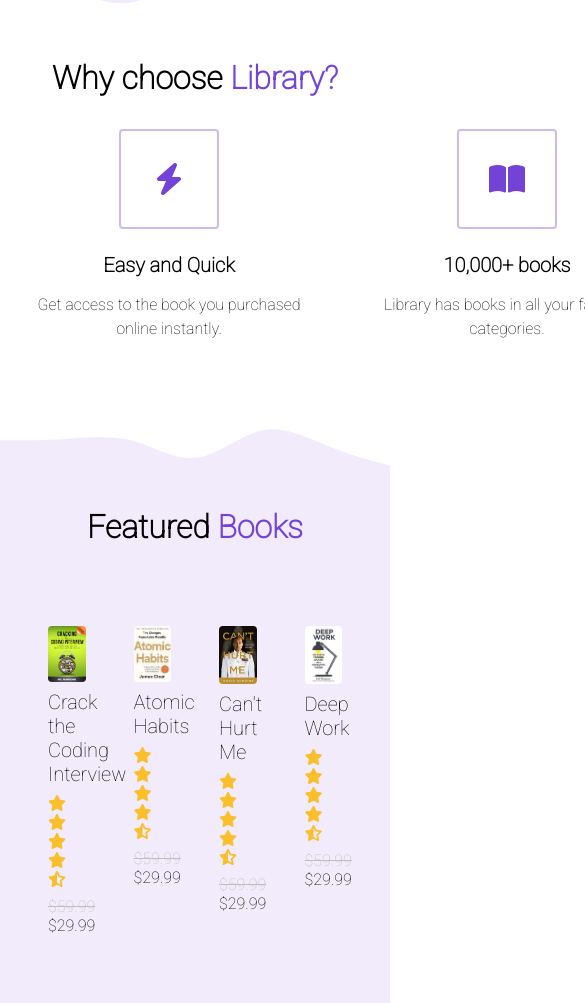
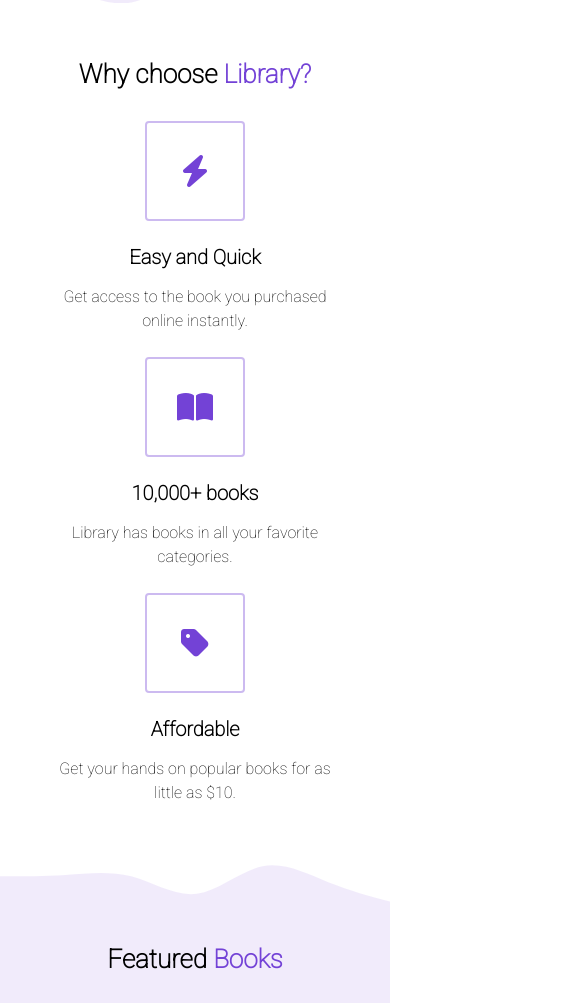
Before and after one commit to osazuwa01/E-Commerce-portfollio-project, a plain HTML site: page index.html in a window 390 px wide. Shown: the part 841-1844 px from the top of the page, 585 px wide, since content can reach past the window. Drawn offline with Linux system fonts and the light colour scheme.

Commit message:
FES-LIBRARY

```diff
--- a/styles.css
+++ b/styles.css
@@ -289,13 +289,14 @@ HIGHLIGHTS
 
 .highlight__wrapper {
   display: flex;
+  flex-wrap: wrap;
 }
 
 .highlight {
   padding: 0 24px;
+  width: calc(100% / 3);
   display: flex;
   align-items: center;
-  justify-content: center;
   flex-direction: column;
 }
 
@@ -320,7 +321,7 @@ HIGHLIGHTS
 
 .highlight__para {
   text-align: center;
-  width: 300px;
+  width: 100%;
   max-width: 290px;
   margin: 0 auto;
 }
@@ -431,7 +432,31 @@ footer {
 }
 
 /* SMALL PHONES, TABLETS, LARGE SMARTPHONES */
+@media (max-width: 768px) {
+  .header__description {
+    padding: 0 24px;
 
+  }
+
+  h1 {
+    font-size: 40px;
+  }
+
+  h2 {
+    font-size: 26px;
+  }
+
+  button {
+    font-size: 18px;
+  }
+
+  .book {
+    width: 50%;
+    padding: 12px;
+  }
+}
+
+/*SMALL PHONES, LARGE SMARTPHONES */
 @media (max-width: 550px) {
   .nav__links {
     display: none;
@@ -440,4 +465,17 @@ footer {
   .btn__menu {
     display: block;
   }
+
+  .highlight {
+    width: 100%;
+    margin-bottom: 24px;
+  }
+
+  #highlights .container {
+    padding-bottom: 4px;
+  }
+
+  .highlight:not(:last-child) {
+    margin-bottom: 24px;
+  }
 }
```
